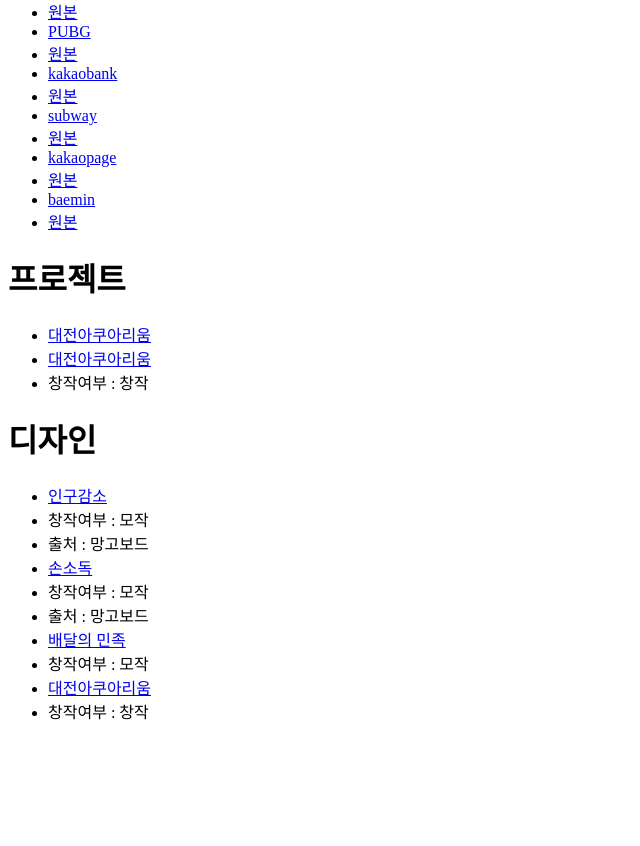
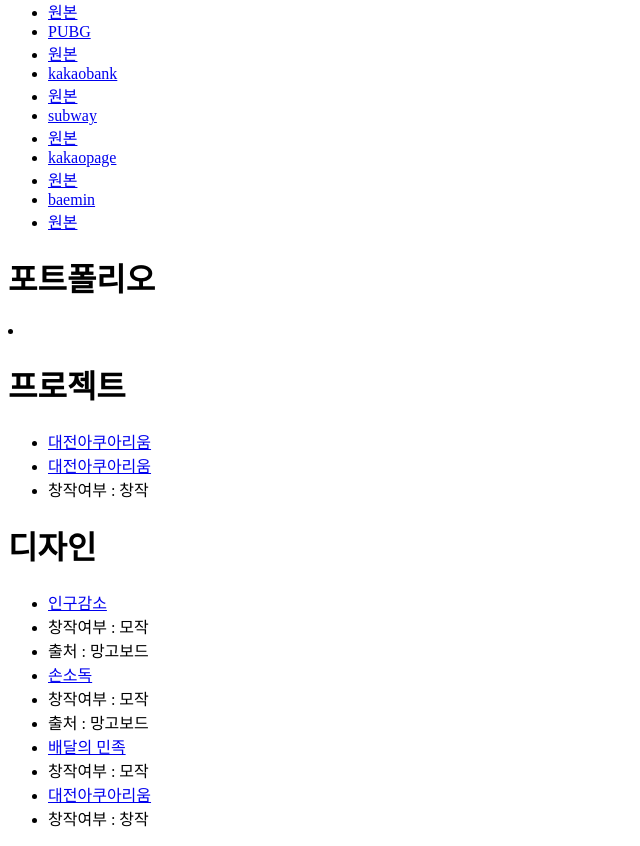
Before and after one commit to Hwanghyeonjeong/my_blog, a PHP site: page /pf/index.php in a window 1280 px wide. Shown: the part 114-960 px from the top of the page, without its empty margins (0-640 px from the left). Before the commit the page ends 834 px from the top, so only its background shows below. Run offline with PHP 8.4, Linux system fonts and the light colour scheme.

Commit message:
이미지 업로드

```diff
--- a/public/pf/index.php
+++ b/public/pf/index.php
@@ -30,6 +30,10 @@
 
     </ul>
     </nav>
+<h1>포트폴리오</h1>
+<ul></ul>
+    <li><a href="https://hwanghyeonjeong.github.io/img1/pf/artworks/1/7.jpg"></a></li>
+</ul>
 
 <h1>프로젝트</h1>
 <ul>
```
